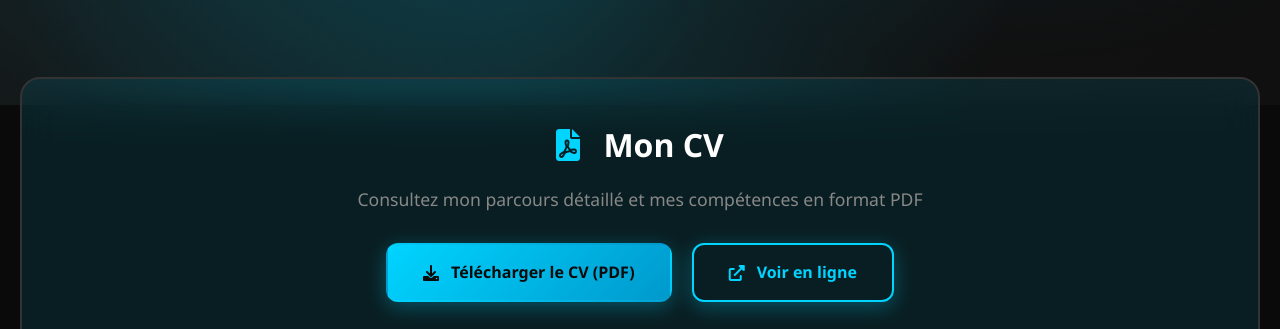
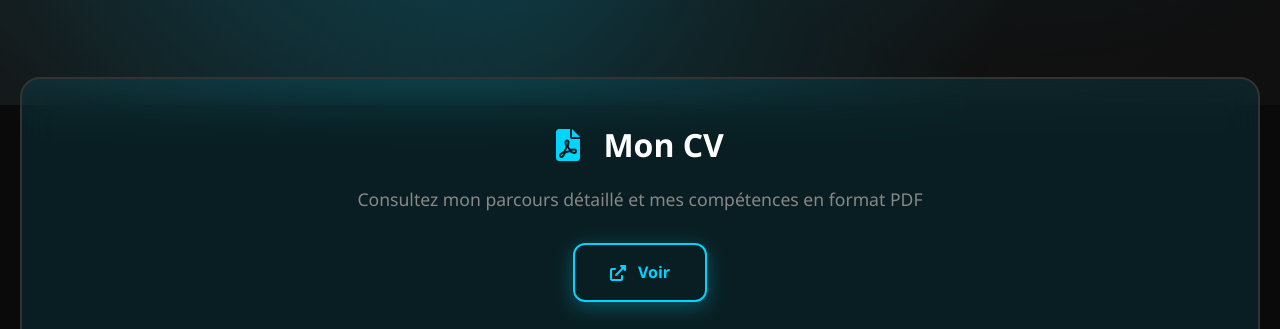
Before and after one commit to Anna-jpy/anna_NGportfolio, a plain HTML site: page digital_identity.html in a window 1280 px wide. Shown: the part 695-1024 px from the top of the page. Drawn offline with Linux system fonts and the light colour scheme.

Commit message:
Update digital_identity.html

```diff
--- a/digital_identity.html
+++ b/digital_identity.html
@@ -957,17 +957,13 @@
                 Consultez mon parcours détaillé et mes compétences en format PDF
             </p>
             <div class="cv-buttons">
-                <a href="CV/CV%20alth2.pdf.pdf" download="CV_Annaelle_Mpassi_NG.pdf" class="cv-button" title="Télécharger le CV en PDF">
-                    <i class="fas fa-download"></i>
-                    <span>Télécharger le CV (PDF)</span>
-                </a>
-                <a href="CV/CV%20alth2.pdf.pdf" target="_blank" class="cv-button secondary" title="Voir le CV dans un nouvel onglet">
+                <a href="CV alth2.pdf_20260224_005815_0000.pdf" target="_blank" class="cv-button secondary" title="Voir le CV dans un nouvel onglet">
                     <i class="fas fa-external-link-alt"></i>
-                    <span>Voir en ligne</span>
+                    <span>Voir</span>
                 </a>
             </div>
             <div class="contact-section">
-                <a href="https://www.linkedin.com/in/votre-profil" target="_blank" class="contact-link linkedin" title="LinkedIn">
+                <a href="www.linkedin.com/in/annaelle-mpassi-215343331" target="_blank" class="contact-link linkedin" title="LinkedIn">
                     <i class="fab fa-linkedin-in"></i>
                 </a>
                 <a href="https://github.com/votre-username" target="_blank" class="contact-link github" title="GitHub">
```
